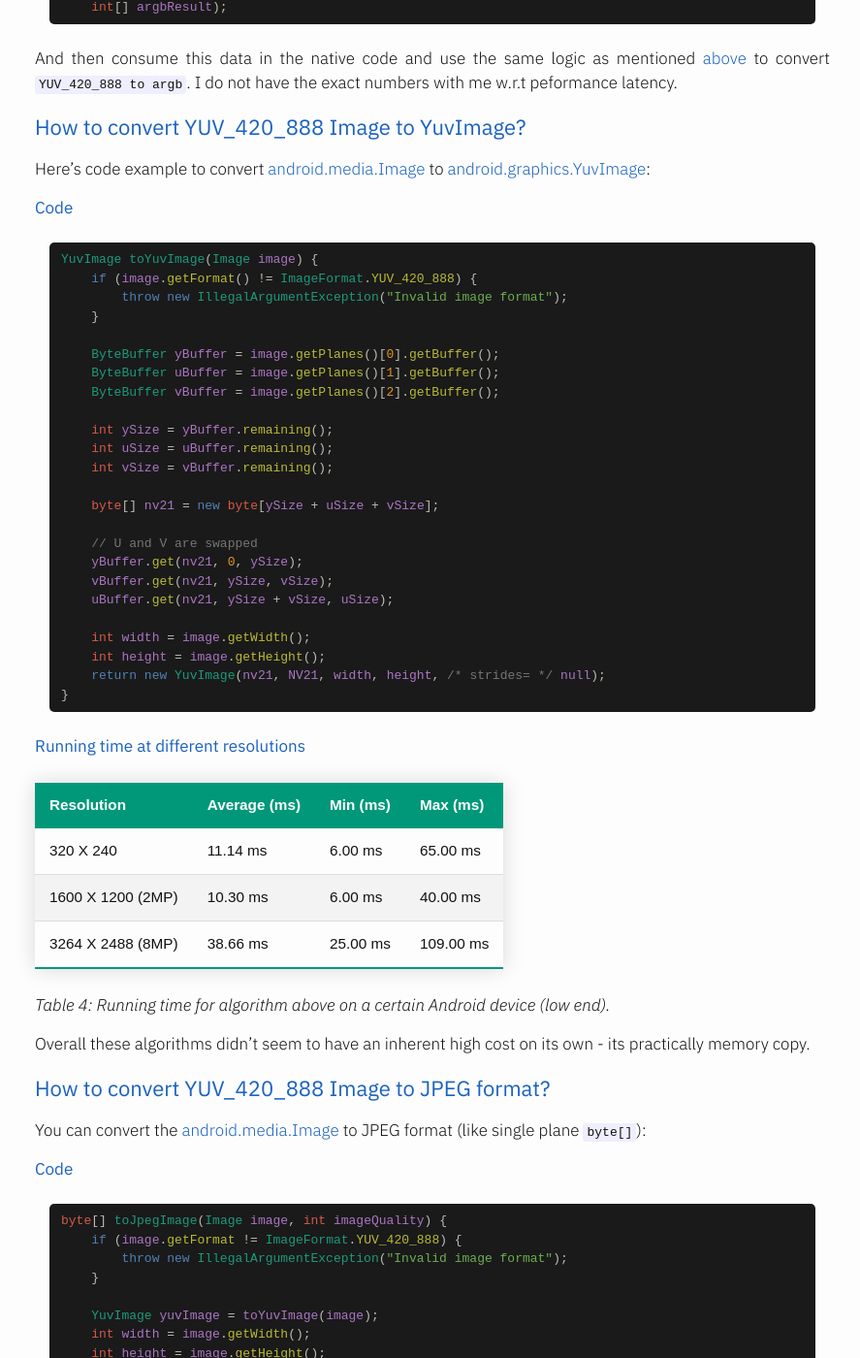
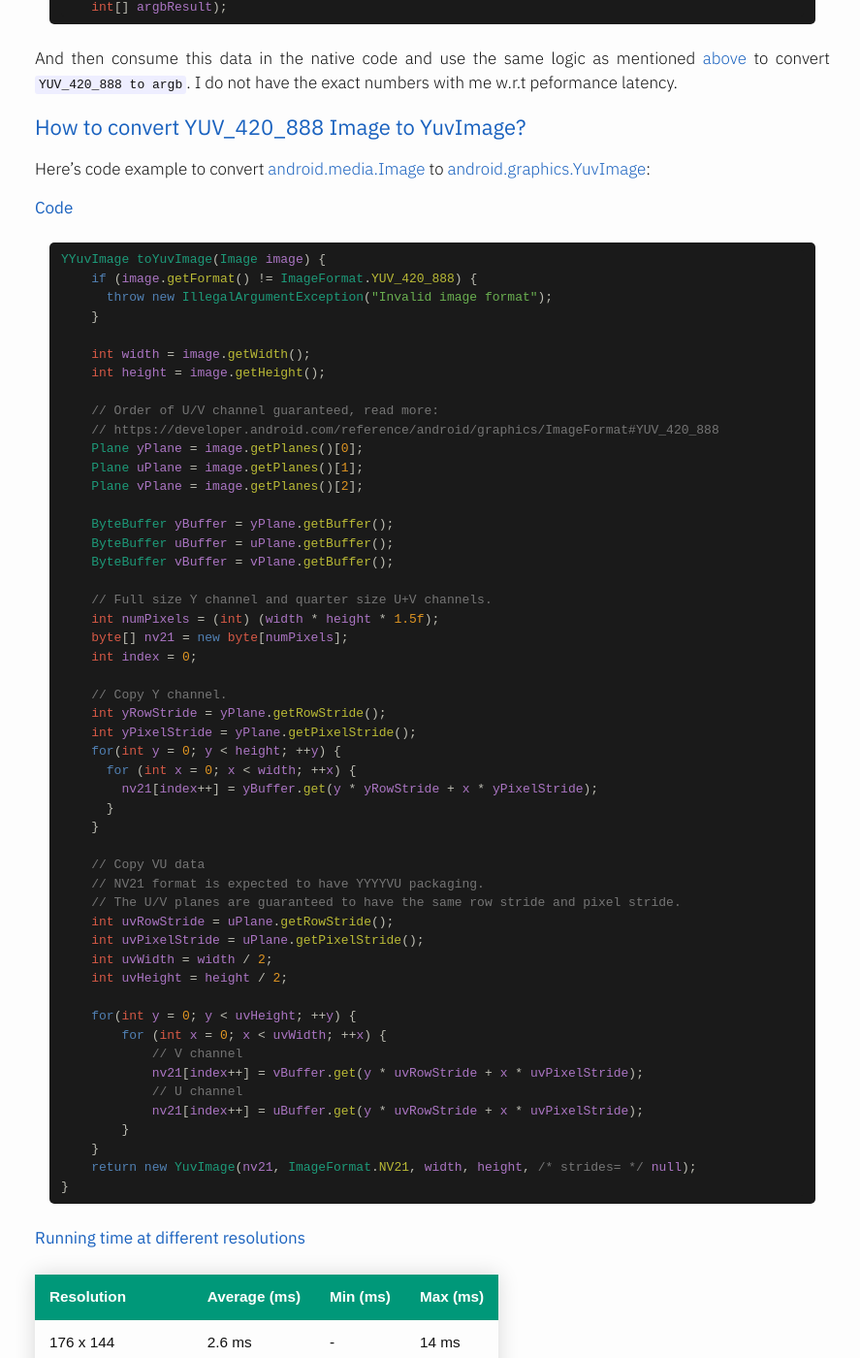
Before and after one commit to mebjas/mebjas.github.io, a Jekyll site: the page built from _posts/2020-08-27-how-to-convert-yuv-420-sp-android.media.Image-to-Bitmap-or-jpeg.md, in a window 1280 px wide and 1400 px high, scrolled down 8084 px. Shown: the whole window at 97% size, without its empty margins (194-1081 px from the left). Built offline with Jekyll 4.4.1, drawn with Linux system fonts in a browser that asks for light colours; comment, search, counter and statistics services are not loaded; some of the changed text lies outside the part shown.

Commit message:
Update 2020-08-27-how-to-convert-yuv-420-sp-android.media.Image-to-Bitmap-or-jpeg.md

````diff
--- a/_posts/2020-08-27-how-to-convert-yuv-420-sp-android.media.Image-to-Bitmap-or-jpeg.md
+++ b/_posts/2020-08-27-how-to-convert-yuv-420-sp-android.media.Image-to-Bitmap-or-jpeg.md
@@ -313,29 +313,55 @@ Here's code example to convert [android.media.Image](https://developer.android.c
 #### Code
 
 ```java
-YuvImage toYuvImage(Image image) {
+YYuvImage toYuvImage(Image image) {
     if (image.getFormat() != ImageFormat.YUV_420_888) {
-        throw new IllegalArgumentException("Invalid image format");
+      throw new IllegalArgumentException("Invalid image format");
     }
-
-    ByteBuffer yBuffer = image.getPlanes()[0].getBuffer();
-    ByteBuffer uBuffer = image.getPlanes()[1].getBuffer();
-    ByteBuffer vBuffer = image.getPlanes()[2].getBuffer();
-
-    int ySize = yBuffer.remaining();
-    int uSize = uBuffer.remaining();
-    int vSize = vBuffer.remaining();
-
-    byte[] nv21 = new byte[ySize + uSize + vSize];
-
-    // U and V are swapped
-    yBuffer.get(nv21, 0, ySize);
-    vBuffer.get(nv21, ySize, vSize);
-    uBuffer.get(nv21, ySize + vSize, uSize);
 
     int width = image.getWidth();
     int height = image.getHeight();
-    return new YuvImage(nv21, NV21, width, height, /* strides= */ null);
+
+    // Order of U/V channel guaranteed, read more:
+    // https://developer.android.com/reference/android/graphics/ImageFormat#YUV_420_888
+    Plane yPlane = image.getPlanes()[0];
+    Plane uPlane = image.getPlanes()[1];
+    Plane vPlane = image.getPlanes()[2];
+
+    ByteBuffer yBuffer = yPlane.getBuffer();
+    ByteBuffer uBuffer = uPlane.getBuffer();
+    ByteBuffer vBuffer = vPlane.getBuffer();
+
+    // Full size Y channel and quarter size U+V channels.
+    int numPixels = (int) (width * height * 1.5f);
+    byte[] nv21 = new byte[numPixels];
+    int index = 0;
+
+    // Copy Y channel.
+    int yRowStride = yPlane.getRowStride();
+    int yPixelStride = yPlane.getPixelStride();
+    for(int y = 0; y < height; ++y) {
+      for (int x = 0; x < width; ++x) {
+        nv21[index++] = yBuffer.get(y * yRowStride + x * yPixelStride);
+      }
+    }
+
+    // Copy VU data
+    // NV21 format is expected to have YYYYVU packaging.
+    // The U/V planes are guaranteed to have the same row stride and pixel stride.
+    int uvRowStride = uPlane.getRowStride();
+    int uvPixelStride = uPlane.getPixelStride();
+    int uvWidth = width / 2;
+    int uvHeight = height / 2;
+
+    for(int y = 0; y < uvHeight; ++y) {
+        for (int x = 0; x < uvWidth; ++x) {
+            // V channel
+            nv21[index++] = vBuffer.get(y * uvRowStride + x * uvPixelStride);
+            // U channel
+            nv21[index++] = uBuffer.get(y * uvRowStride + x * uvPixelStride);
+        }
+    }
+    return new YuvImage(nv21, ImageFormat.NV21, width, height, /* strides= */ null);
 }
 ```
 
@@ -344,13 +370,14 @@ YuvImage toYuvImage(Image image) {
 {:class="styled-table"}
 | Resolution | Average (ms) | Min (ms) | Max (ms)
 | ------ | ----- | ---- | ----- |
-| 320 X 240 |  11.14 ms | 6.00 ms | 65.00 ms |
-| 1600 X 1200 (2MP) | 10.30 ms | 6.00 ms | 40.00 ms |
-| 3264 X 2488 (8MP) | 38.66 ms | 25.00 ms | 109.00 ms |
+| 176 x 144 | 2.6 ms | - | 14 ms |
+| 320 X 240 |  3.6 ms | 1 ms | 18 ms |
+| 1600 X 1200 (2MP) | 47.5 ms | 43 ms | 70 ms |
+| 3264 X 2488 (8MP) | 68.3 ms | 63 ms | 88 ms |
 
-_Table 4: Running time for algorithm above on a certain Android device (low end)._
+_Table 4: Running time for algorithm above on Pixel 4a._
 
-Overall these algorithms didn't seem to have an inherent high cost on its own - its practically memory copy.
+Overall these algorithms didn't seem to have an inherent high cost on its own - its primarily memory copy. This can probably be optimised a more CPU centric for loop structure - but that is out of scope of this article.
 
 ### How to convert YUV_420_888 `Image` to JPEG format?
 You can convert the [android.media.Image](https://developer.android.com/reference/android/media/Image) to JPEG format (like single plane `byte[]`):
````
